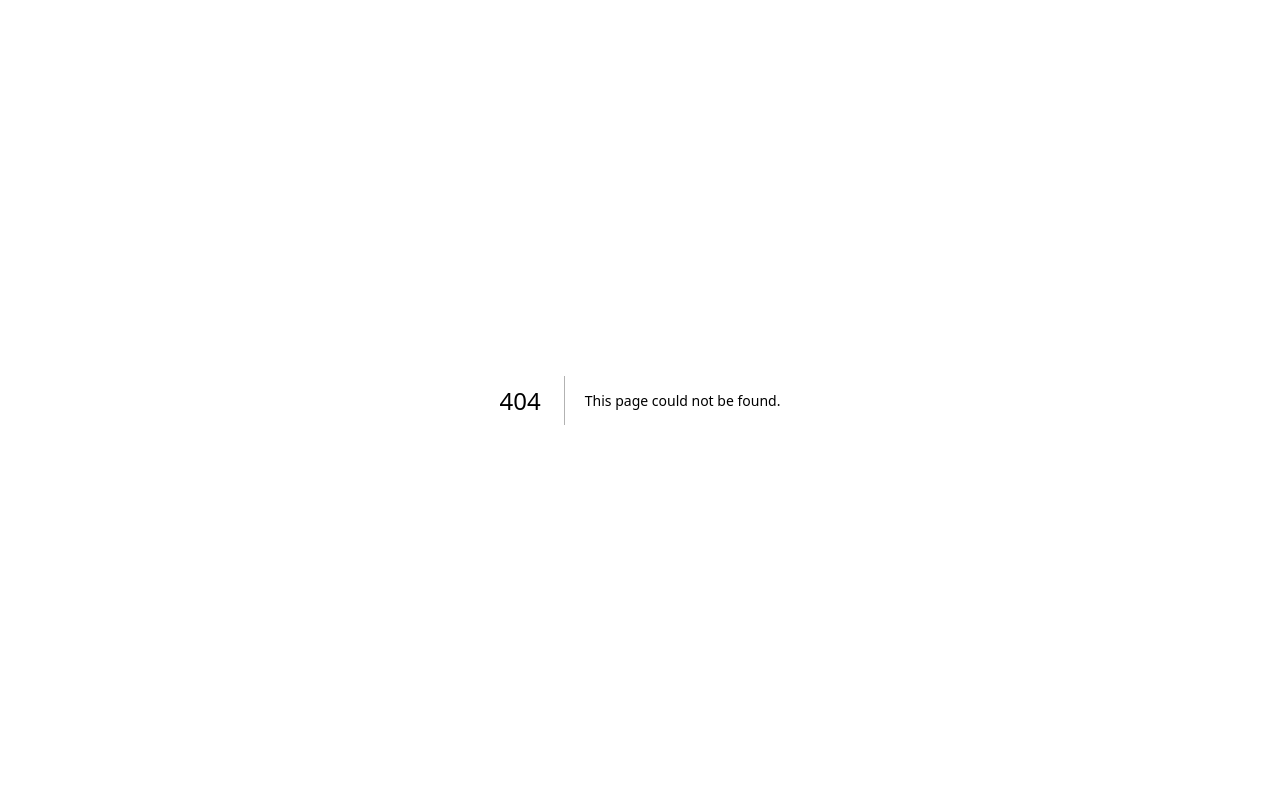
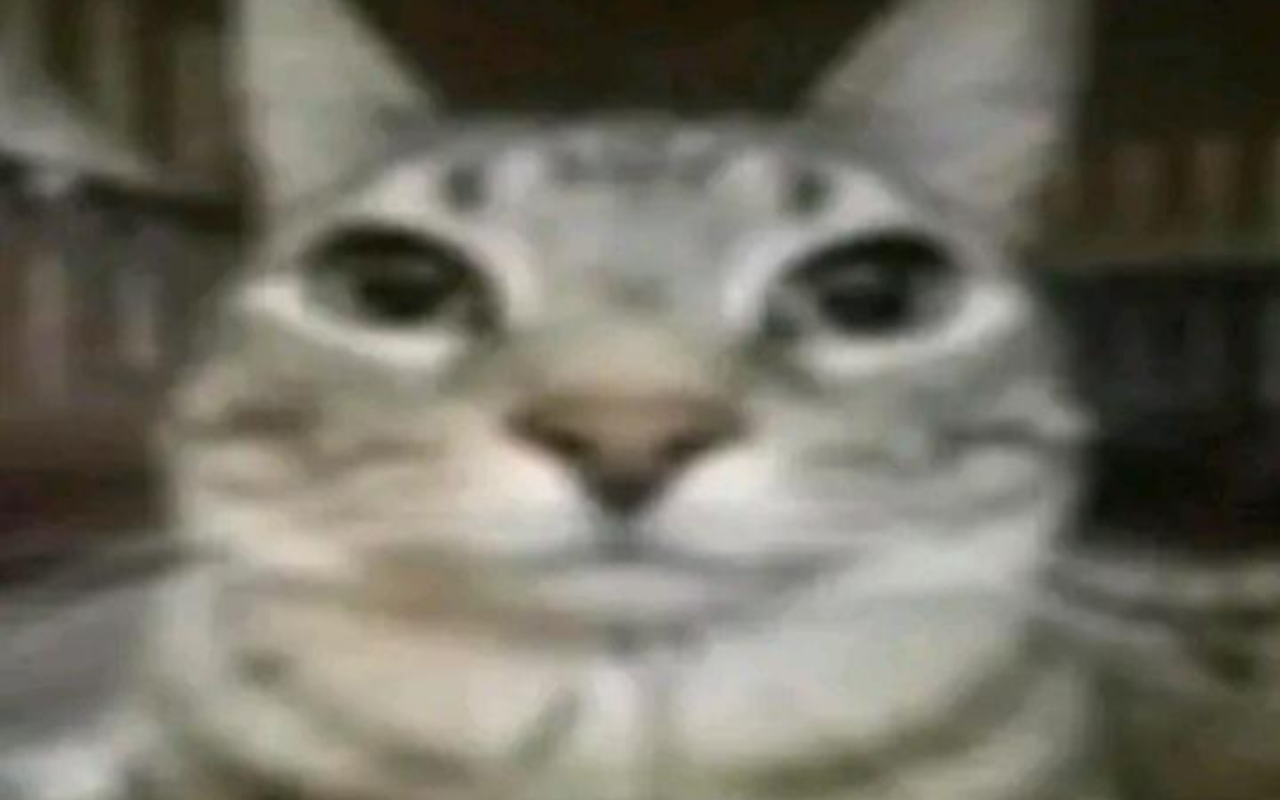
Before and after one commit to Wericksonsd/OficinaIntegracao, a Next.js app in the folder my-app/: page /setores in a window 1280 px wide. Before the commit this address had no page. Built offline with nearby package versions, Linux system fonts and the light colour scheme.

Commit message:
loginfeito

```diff
--- /dev/null
+++ b/my-app/src/app/main/page.tsx
@@ -0,0 +1,7 @@
+export default function Home() {
+    return (
+        <div>
+            HELOO WORLD
+        </div>
+    )
+}
--- /dev/null
+++ b/my-app/src/app/setores/page.tsx
@@ -0,0 +1,13 @@
+import Image from 'next/image';
+
+export default function Page() {
+    return (
+        <Image
+            src={"/car.jpg"}
+            alt="Car"
+            width={1920}
+            height={1080}
+            className="w-full max-h-dvh object-cover"
+        />
+    )
+}
--- a/my-app/src/components/loginForm.tsx
+++ b/my-app/src/components/loginForm.tsx
@@ -2,6 +2,7 @@
 
 import { signIn } from "next-auth/react";
 import React, { useState } from "react";
+import Link from "next/link";
 import { User, KeyRound, IdCard } from "lucide-react";
 
 export default function LoginForm() {
@@ -40,13 +41,13 @@ export default function LoginForm() {
                     type="button"
                     onClick={() => buttonColor(1)}
                     className={`w-1/2 text-3xl ${loginState === 1 ? "text-(--mainCl)" : "text-zinc-500"} font-bold text-right hover:cursor-pointer`}>
-                        <p>SINGIN</p>
+                        <p>SIGNIN</p>
                         <div className={`w-full h-1 ${loginState === 1 ? "bg-(--mainCl)" : "bg-zinc-500"} rounded-r-lg`}></div>
                 </button>
             </div>
 
             <p className="text-[#211f45] text-center flex-1">
-                {loginState === 0 ? "Acesse utilizando seu e-mail institucional.  Caso seja seu primeiro acesso, clique em SINGIN crie sua conta." : "Crie sua conta utilizando seu e-mail institucional e seus dados. Você receberá no seu e-mail um link de confirmação, após confirmado, você poderá acessar o sistema."}
+                {loginState === 0 ? "Acesse utilizando seu e-mail institucional.  Caso seja seu primeiro acesso, clique em SIGNIN crie sua conta." : "Crie sua conta utilizando seu e-mail institucional e seus dados. Você receberá no seu e-mail um link de confirmação, após confirmado, você poderá acessar o sistema."}
             </p>
 
             <div className="w-full flex item gap-4 p-4 rounded-lg text-zinc-300 border-2 border-zinc-300 hover:bg-zinc-300 hover:text-(--mainCl)">
@@ -69,7 +70,7 @@ export default function LoginForm() {
                 />
             </div>
 
-            <div className="w-full flex item-center gap-4 p-4 rounded-lg text-zinc-300 border-2 border-zinc-300 hover:bg-zinc-300 hover:text-(--mainCl)]">
+            <div className="w-full flex item-center gap-4 p-4 rounded-lg text-zinc-300 border-2 border-zinc-300 hover:bg-zinc-300 hover:text-(--mainCl)">
                 <KeyRound />
                 <input
                     name="password"
@@ -79,7 +80,7 @@ export default function LoginForm() {
                 />
             </div>
 
-            <button id="logar" className="w-full mt-6 bg-(--mainCl)  py-4 rounded-lg text-2xl font-bold" type="submit"> LOGAR </button>
+            <Link href="/setores" className="w-full"><button id="logar" className="w-full mt-6 bg-(--mainCl)  py-4 rounded-lg text-2xl font-bold" type="submit"> LOGAR </button></Link>
         </form>
     );
 }
```
Also changed, not shown: my-app/public/car.jpg (added).
